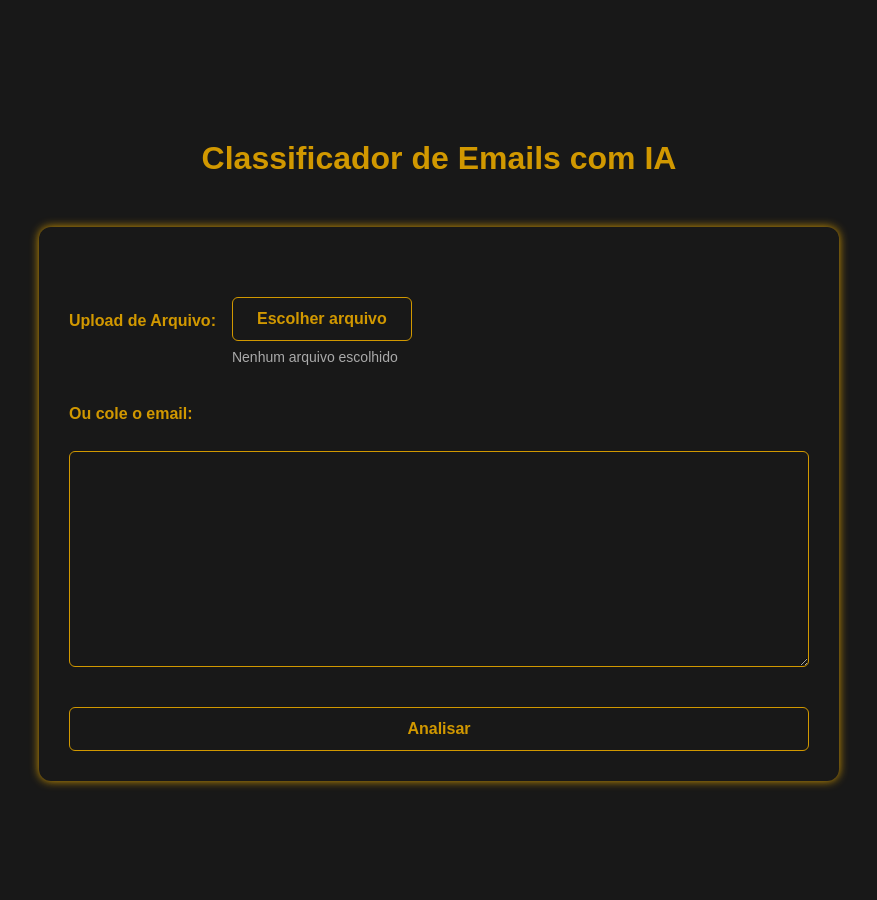
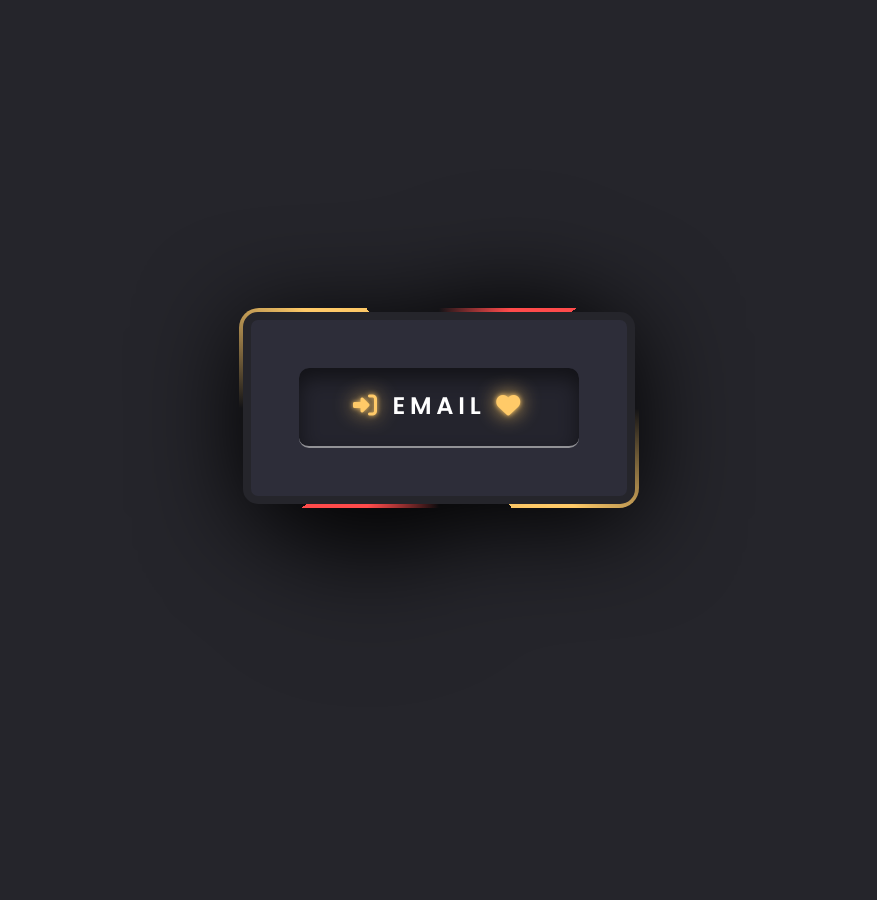
Before and after one commit to DaviRios/email-ai-app, a Flask app: page / in a window 1280 px wide. Shown: the whole page, without its empty margins (201-1078 px from the left). After the commit the page ends 573 px from the top, so only its background shows below. Run offline with Flask 3, Linux system fonts and the light colour scheme.

Commit message:
chaging css to basic form animated

```diff
--- a/backend/static/styles.css
+++ b/backend/static/styles.css
@@ -1,317 +1,243 @@
-/* Reset base */
-*,
-*::before,
-*::after {
-  box-sizing: border-box;
-  margin: 0;
-  padding: 0;
+@import url("https://fonts.googleapis.com/css?family=Poppins:200,300,400,500,600,700,800,900&display=swap");
+@import url("https://use.fontawesome.com/releases/v6.5.1/css/all.css");
+
+body {
+  display: flex;
+  justify-content: center;
+  align-items: center;
+  min-height: 100vh;
+  background: #25252b;
 }
 
-html, body {
-  font-family: Arial, sans-serif;
-  background-color: #181818;
-  color: #d19800;
-  min-height: 100vh;
-  padding: 50px;
+* {
+  font-family: "Poppins", sans-serif;
+}
+
+@property --a {
+  syntax: "<angle>";
+  inherits: false;
+  initial-value: 0deg;
+}
+
+@keyframes rotating {
+  0% {
+    --a: 0deg;
+  }
+
+  0% {
+    --a: 360deg;
+  }
+}
+
+.box {
+  position: relative;
+  width: 400px;
+  height: 200px;
+  background: repeating-conic-gradient(
+    from var(--a),
+    #ffca68 0%,
+    #ffca68 5%,
+    transparent 5%,
+    transparent 40%,
+    #ffca68 50%
+  );
+  filter: drop-shadow(0 15px 50px #000);
+  border-radius: 20px;
+  animation: rotating 4s linear infinite;
+  display: flex;
+  justify-content: center;
+  align-items: flex-start;
+  transition: 0.5s;
+}
+
+.box::before {
+  content: "";
+  position: absolute;
+  width: 100%;
+  height: 100%;
+  background: repeating-conic-gradient(
+    from var(--a),
+    #ff4b4b 0%,
+    #ff4b4b 5%,
+    transparent 5%,
+    transparent 40%,
+    #ff4b4b 50%
+  );
+  filter: drop-shadow(0 15px 50px #000);
+  border-radius: 20px;
+  animation: rotating 4s linear infinite;
+  animation-delay: -1s;
+
+}
+
+.box::after {
+  content: "";
+  position: absolute;
+  inset: 4px;
+  background: #2d2d39;
+  border-radius: 15px;
+  border: 8px solid #25252b;
+
+}
+
+.box:hover {
+  width: 1000px;
+  height: 900px;
+}
+
+.box:hover .login {
+  inset: 40px;
+}
+
+.box:hover .loginBx {
+  transform: translateY(0px);
+  margin-top: -10rem;
+}
+
+.login {
+  position: absolute;
+  inset: 60px;
   display: flex;
   justify-content: center;
   align-items: center;
   flex-direction: column;
-  -webkit-font-smoothing: antialiased;
+  border-radius: 10px;
+  background: #00000033;
+  color: #fff;
+  z-index: 1000;
+  box-shadow: inset 0 10px 20px #00000080;
+  border-bottom: 2px solid #ffffff80;
+  transition: 0.5s;
+  overflow: hidden;
 }
 
-h1 {
-  text-align: center;
-  color: #d19800;
-  margin-bottom: 30px;
-  padding: 20px;
+.loginBx {
+  margin-top: -2rem;
+  position: relative;
+  display: flex;
+  justify-content: center;
+  align-items: center;
+  flex-direction: column;
+  gap: 20px;
+  width: 100%;
+  transform: translateY(126px);
+  transition: 0.5s;
+  margin-top: 7rem;
+
 }
 
-form {
-  max-width: 800px;
-  width: 100%;
-  margin: 0 auto;
-  background-color: #181818;
-  padding: 30px;
-  border-radius: 12px;
-  box-shadow: 0 0 10px #d19800;
-  display: flex;
-  flex-direction: column;
-  gap: 20px;
+h2 {
+  text-transform: uppercase;
+  font-weight: 600;
+  letter-spacing: 0.2em;
 }
 
-label {
-  display: block;
-  margin-top: 20px;
-  font-weight: bold;
-  color: #d19800;
+h2 i {
+  color: #ffca68;
+  text-shadow: 0 0 5px #ffca68, 0 0 20px #ffca68;
 }
 
-.file-upload-wrapper {
-  display: flex;
-  align-items: center;
-  gap: 16px;
-  margin-top: 20px;
-  flex-wrap: wrap;
+input, textarea {
+  width: 95%;
+  padding: 10px 20px;
+  outline: none;
+  border: none;
+  font-size: 1em;
+  color: #fff;
+  background: #0000001a;
+  border: 2px solid #fff;
+  border-radius: 30px;
+  margin-top: 2rem;
 }
 
-.file-upload-wrapper > label {
-  margin: 0;
-  font-weight: bold;
+input::placeholder,textarea::placeholder {
+  color: #999;
 }
 
-.custom-file-input {
+button[type="submit"] {
+  background: #ff4b4b;
+  border: none;
+  color: #111;
+  font-weight: 600;
+  font-size: 1rem;
+  width: 100%;
+  padding: 0.9rem 1.5rem;
+  border-radius: 20px;
+  cursor: pointer;
+  transition: all 0.3s ease-in-out;
+  box-shadow: 0 4px 12px rgba(255, 75, 75, 0.4);
   position: relative;
-  width: auto;
+  overflow: hidden;
+  z-index: 1;
 }
 
-.custom-file-input input[type="file"] {
+button[type="submit"]::before {
+  content: "";
+  position: absolute;
+  inset: 0;
+  background: radial-gradient(circle at 30% 30%, #fff5, transparent 70%);
   opacity: 0;
-  width: 100%;
-  height: 100%;
-  position: absolute;
-  top: 0;
-  left: 0;
-  cursor: pointer;
-  z-index: 2;
+  transition: opacity 0.4s ease;
+  z-index: 0;
 }
 
-.custom-file-input label {
-  display: inline-block;
-  background-color: transparent;
-  color: #d19800;
-  padding: 12px 24px;
-  border: 1px solid #d19800;
-  border-radius: 6px;
-  cursor: pointer;
-  font-weight: bold;
-  z-index: 1;
-  position: relative;
-  transition: background-color 0.3s, color 0.3s;
+button[type="submit"]:hover::before {
+  opacity: 1;
 }
 
-.custom-file-input label:hover {
-  background-color: #d19800;
-  color: #181818;
+button[type="submit"]:hover {
+  transform: scale(1.02);
+  box-shadow: 0 6px 16px rgba(255, 75, 75, 0.6);
 }
 
-.custom-file-input span {
-  display: block;
-  margin-top: 8px;
-  color: #aaa;
-  font-size: 14px;
+button[type="submit"] span {
+  position: relative;
+  z-index: 1;
+  letter-spacing: 0.05em;
+  text-transform: uppercase;
 }
 
 
-textarea {
+
+.group {
   width: 100%;
-  margin-top: 8px;
-  padding: 12px;
-  border: 1px solid #d19800;
-  border-radius: 6px;
-  font-size: 16px;
-  background-color: #181818;
-  color: #d19800;
-  resize: vertical;
+  display: flex;
+  justify-content: space-between;
 }
 
-textarea:focus {
-  outline: none;
-  box-shadow: 0 0 5px #d19800;
+.group a {
+  color: #fff;
+  text-decoration: none;
 }
 
-button {
-  position: relative;
-  overflow: hidden;
-  margin-top: 20px;
-  background-color: #181818;
-  color: #d19800;
-  padding: 12px 24px;
-  border: 1px solid #d19800;
-  border-radius: 6px;
-  font-size: 16px;
-  font-weight: bold;
-  cursor: pointer;
-  transition: color 0.3s ease;
-  width: 100%;
-  z-index: 1;
+.group a:nth-child(2) {
+  color: #ffca68;
+  font-weight: 600;
+}
+/*
+.result {
+  display: flex;
+  flex-direction: column;
+  gap: 10px;
+  width: 70%;
+  color: #fff;
+  visibility: hidden;
 }
 
-button::before {
-  content: "";
-  position: absolute;
-  top: 0;
-  left: 0;
-  height: 100%;
-  width: 100%;
-  background-color: #d19800;
-  transform: scaleX(0);
-  transform-origin: left;
-  transition: transform 0.3s ease;
-  z-index: 0;
+.result-row {
+  display: grid;
+  grid-template-columns: 1fr 1fr 1fr;
+  gap: 20px;
+  text-align: center;
 }
 
-button:hover::before {
-  transform: scaleX(1);
+.result-row h3 {
+  font-size: 1rem;
+  font-weight: 600;
 }
 
-button span {
-  position: relative;
-  z-index: 1;
-  color: #d19800;
-  transition: color 0.3s ease;
-}
-
-button:hover span {
-  color: #000000;
-}
-
-h3 {
-  margin-top: 40px;
-  color: #2c3e50;
-}
-
-.tag {
-  display: inline-block;
-  padding: 4px 10px;
-  border-radius: 9999px;
-  font-size: 14px;
-  font-weight: bold;
-  margin-bottom: 10px;
-}
-
-.tag.produtivo {
-  background-color: #28a745;
-  color: #fff;
-}
-
-.tag.improdutivo {
-  background-color: #dc3545;
-  color: #fff;
-}
-
-
-.result-card {
-  background-color: #212121;
-  border: 1px solid #333;
-  padding: 20px;
-  border-radius: 10px;
-  margin: 20px 0;
-  box-shadow: 0 2px 6px rgba(255, 255, 255, 0.05);
-}
-
-
-p,
-strong {
-  background-color: #1f1f1f;
-  color: #f0f0f0;
-  border-left: 5px solid #d19800;
-  box-shadow: 0 2px 6px rgba(0, 0, 0, 0.3);
-}
-
-
-/* Loader styles */
-.loader {
-  display: none;
-  --path: white;
-  --dot: #f40af0;
-  --duration: 3s;
-  width: 44px;
-  height: 44px;
-  position: relative;
-  margin: 0 16px;
-}
-
-form.loading .loader {
-  display: inline-block;
-}
-
-.loader::before {
-  content: "";
-  width: 6px;
-  height: 6px;
-  border-radius: 50%;
-  background: var(--dot);
-  position: absolute;
-  top: 37px;
-  left: 19px;
-  transform: translate(-18px, -18px);
-  animation: dotRect var(--duration) cubic-bezier(0.785, 0.135, 0.15, 0.86) infinite;
-}
-
-.loader.triangle {
-  width: 48px;
-}
-
-.loader.triangle::before {
-  left: 21px;
-  transform: translate(-10px, -18px);
-  animation: dotTriangle var(--duration) cubic-bezier(0.785, 0.135, 0.15, 0.86) infinite;
-}
-
-.loader svg {
-  display: block;
-  width: 100%;
-  height: 100%;
-}
-
-.loader svg rect,
-.loader svg polygon,
-.loader svg circle {
-  fill: none;
-  stroke: var(--path);
-  stroke-width: 10px;
-  stroke-linejoin: round;
-  stroke-linecap: round;
-}
-
-.loader svg polygon {
-  stroke-dasharray: 145 76 145 76;
-  stroke-dashoffset: 0;
-  animation: pathTriangle var(--duration) cubic-bezier(0.785, 0.135, 0.15, 0.86) infinite;
-}
-
-.loader svg rect {
-  stroke-dasharray: 192 64 192 64;
-  stroke-dashoffset: 0;
-  animation: pathRect var(--duration) cubic-bezier(0.785, 0.135, 0.15, 0.86) infinite;
-}
-
-.loader svg circle {
-  stroke-dasharray: 150 50 150 50;
-  stroke-dashoffset: 75;
-  animation: pathCircle var(--duration) cubic-bezier(0.785, 0.135, 0.15, 0.86) infinite;
-}
-
-@keyframes pathTriangle {
-  33% { stroke-dashoffset: 74; }
-  66% { stroke-dashoffset: 147; }
-  100% { stroke-dashoffset: 221; }
-}
-
-@keyframes dotTriangle {
-  33% { transform: translate(0, 0); }
-  66% { transform: translate(10px, -18px); }
-  100% { transform: translate(-10px, -18px); }
-}
-
-@keyframes pathRect {
-  25% { stroke-dashoffset: 64; }
-  50% { stroke-dashoffset: 128; }
-  75% { stroke-dashoffset: 192; }
-  100% { stroke-dashoffset: 256; }
-}
-
-@keyframes dotRect {
-  25% { transform: translate(0, 0); }
-  50% { transform: translate(18px, -18px); }
-  75% { transform: translate(0, -36px); }
-  100% { transform: translate(-18px, -18px); }
-}
-
-@keyframes pathCircle {
-  25% { stroke-dashoffset: 125; }
-  50% { stroke-dashoffset: 175; }
-  75% { stroke-dashoffset: 225; }
-  100% { stroke-dashoffset: 275; }
-}
+.result-row p,
+.result-row strong {
+  font-size: 0.95rem;
+  word-break: break-word;
+} */
--- a/backend/templates/index.html
+++ b/backend/templates/index.html
@@ -8,7 +8,15 @@
 </head>
 
 <body>
-    <h1>Classificador de Emails com IA</h1>
+    <div class="box">
+        <div class="login">
+            <div class="loginBx">
+                <h2>
+                    <i class="fa-solid fa-right-to-bracket"></i>
+                    Email
+                    <i class="fa-solid fa-heart"></i>
+                </h2>
+
                 <form method="POST" enctype="multipart/form-data" id="emailForm">
                     <div class="file-upload-wrapper">
                         <label for="fileInput">Upload de Arquivo:</label>
@@ -18,18 +26,17 @@
                             <span id="fileName">Nenhum arquivo escolhido</span>
                         </div>
                     </div>
+                    <div class="group">
+                    <button type="submit"><span>Analisar</span>
+                    </button>
+                    </div>
 
+                    <textarea readonly name="email_text" rows="3" cols="40"></textarea>
 
-        <label>Ou cole o email:</label>
-        <textarea name="email_text" rows="10" cols="80"></textarea>
-
-        <button type="submit" id="submitBtn"><span>Analisar</span>
-        <div class="loader"><svg viewBox="0 0 80 80">
-                <circle cx="40" cy="40" r="32"></circle>
-            </svg></div>
-
-        </button>
                 </form>
+            </div>
+        </div>
+    </div>
  <script>
         const form = document.getElementById("emailForm");
         const button = document.getElementById("submitBtn");
@@ -48,16 +55,14 @@
         });
     </script>
 
-
-
-    {% if email %}
+    <!-- {% if email %}
     <h3>Email Recebido:</h3>
     <p>{{ email }}</p>
     <h3>Categoria:</h3>
     <strong>{{ category }}</strong>
     <h3>Resposta Sugerida:</h3>
     <p>{{ response }}</p>
-    {% endif %}
+    {% endif %} -->
 </body>
 
 </html>
```
Lines whose indentation alone changed are shown as unchanged.
